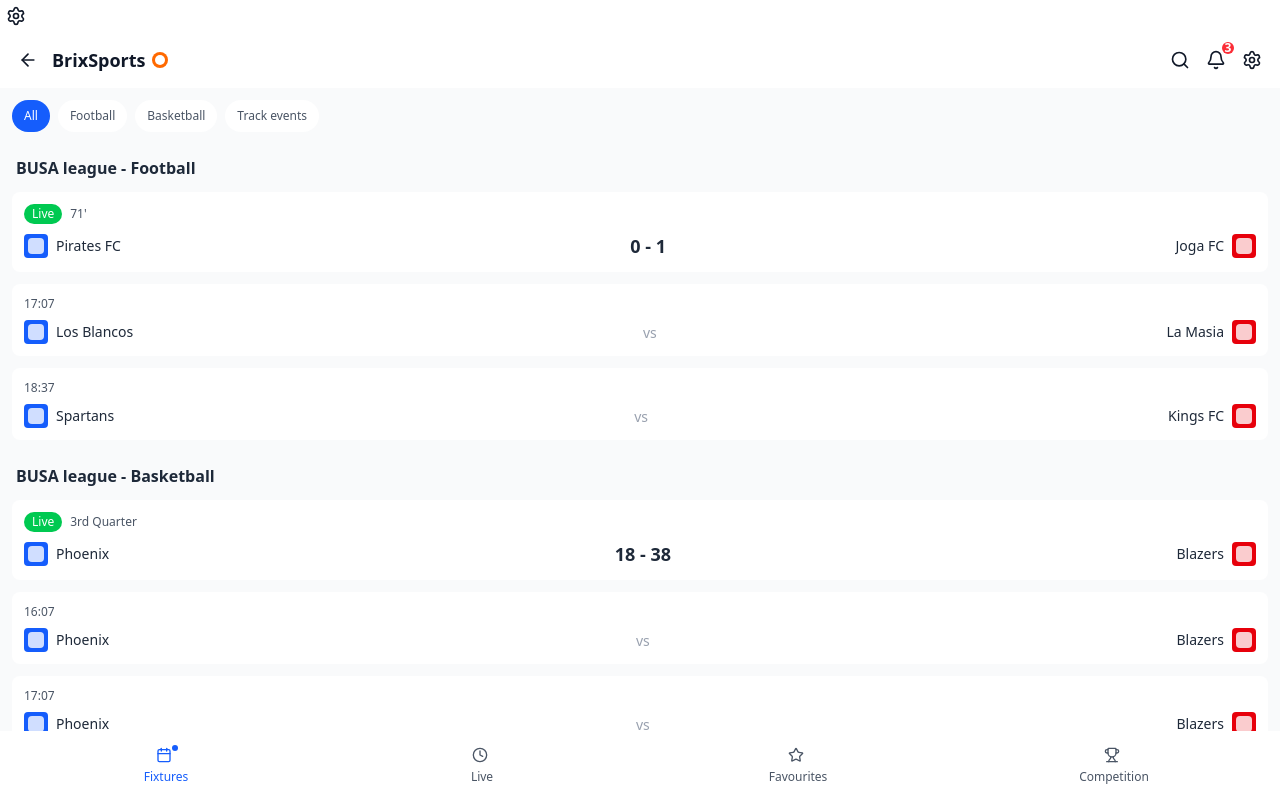
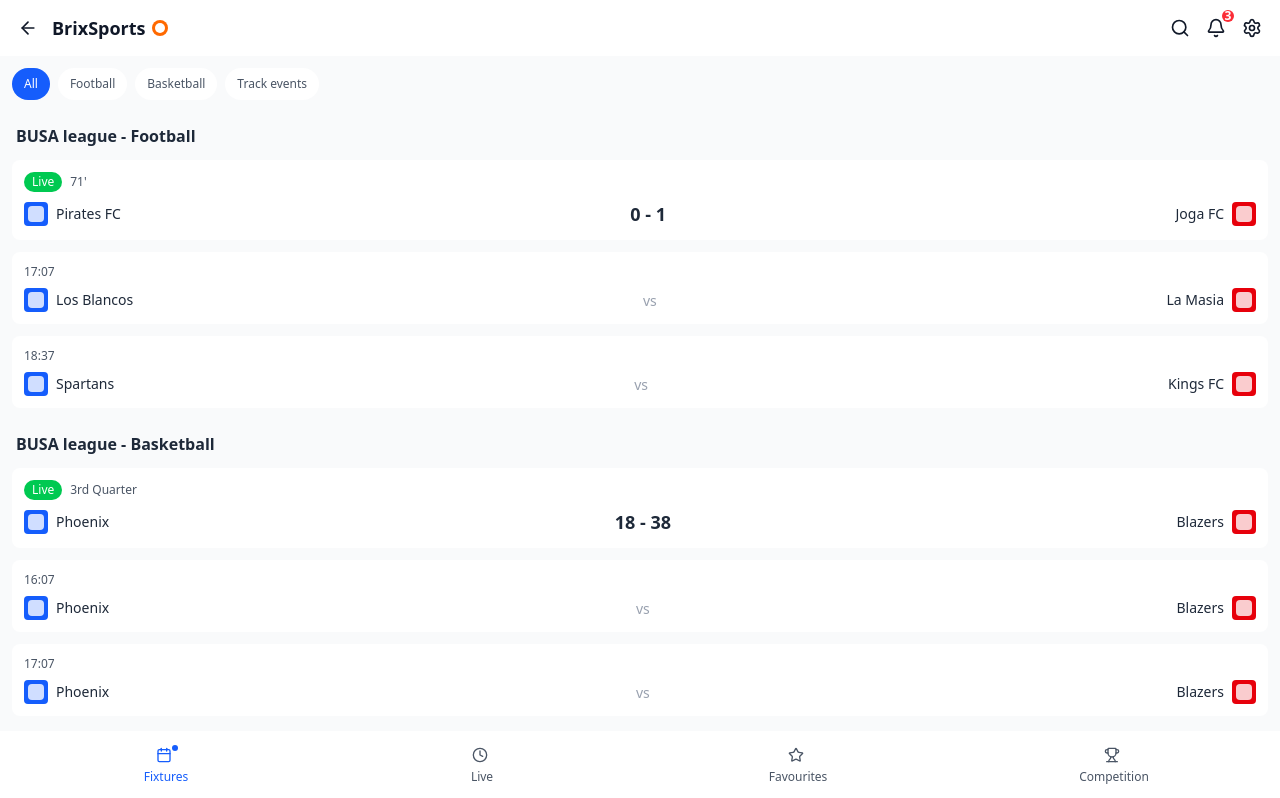
Before and after one commit to Mariamyussuf/Brixsport, a Next.js app: page / in a window 1280 px wide. Shown: the top 798 px of the page. Built offline with nearby package versions, Linux system fonts and the light colour scheme.

Commit message:
modified:   app/layout.tsx

```diff
--- a/app/layout.tsx
+++ b/app/layout.tsx
@@ -4,7 +4,6 @@ import PWARegister from "@/components/shared/PWARegister";
 import NoFlashThemeScript from "@/components/shared/NoFlashThemeScript";
 import { ThemeProvider } from "@/components/shared/ThemeProvider";
 import OfflineWrapper from "@/components/shared/OfflineWrapper";
-import SettingsLauncher from "@/components/shared/SettingsLauncher";
 import { SettingsProvider } from "@/components/shared/SettingsContext";
 import { I18nProvider } from "@/components/shared/I18nProvider";
 import NotificationsGate from "@/components/shared/NotificationsGate";
@@ -66,8 +65,6 @@ export default function RootLayout({
               <OfflineWrapper />
               <NotificationsGate />
               <DataSaverGate />
-              {/* Global settings launcher (gear) */}
-              <SettingsLauncher />
               {children}
             </I18nProvider>
           </SettingsProvider>
```
